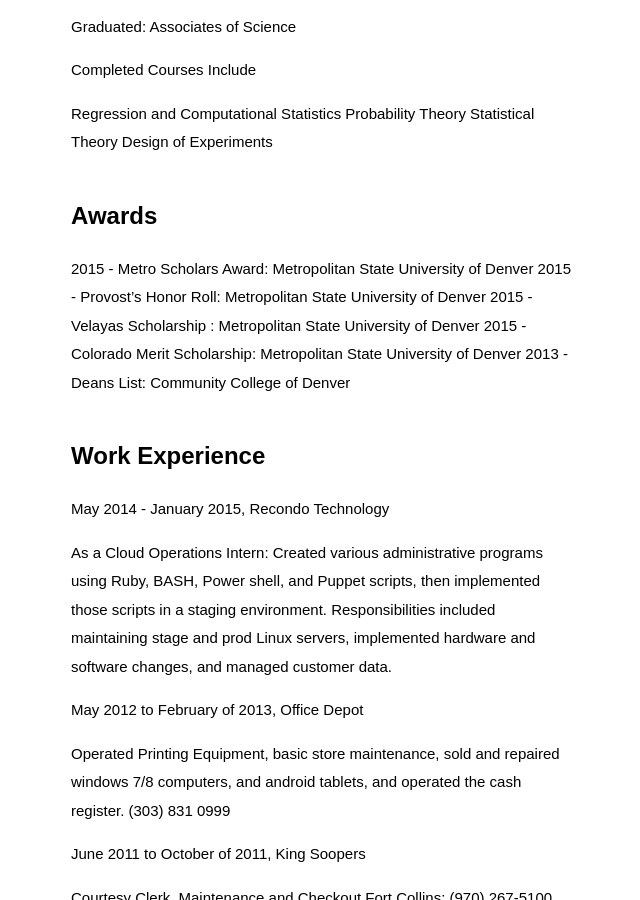
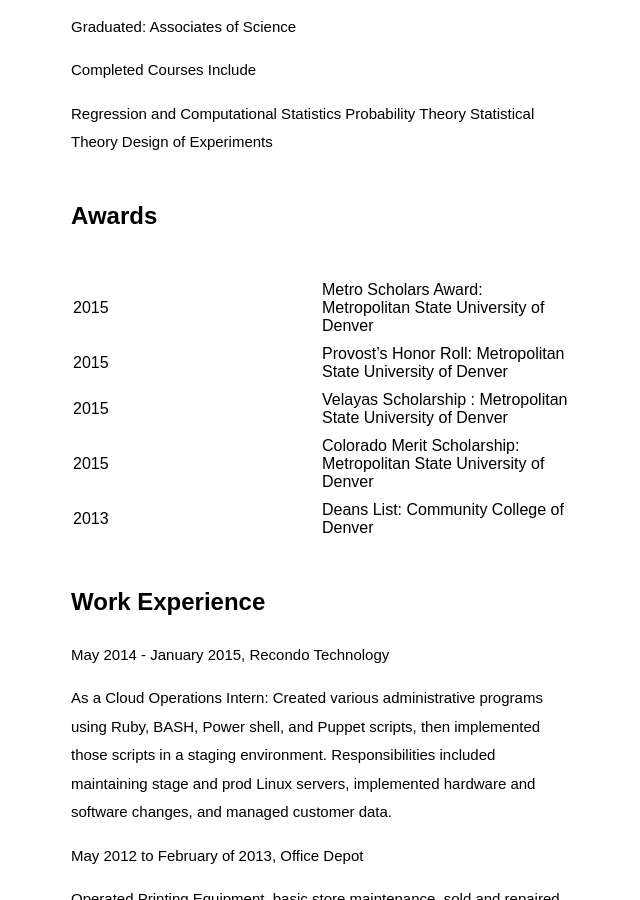
Before and after one commit to rmFlynn/rmflynn.github.io, a Jekyll site: the page built from _posts/2016-01-24-My-Resume.md, in a window 1280 px wide and 900 px high, scrolled down 513 px. Shown: the whole window, without its empty margins (319-959 px from the left). Built offline with Jekyll 4.4.1, drawn with Linux system fonts in a browser that asks for light colours; some web fonts are replaced.

```diff
--- a/_posts/2016-01-24-My-Resume.md
+++ b/_posts/2016-01-24-My-Resume.md
@@ -38,14 +38,11 @@ Design of Experiments
 ## Awards
 
 
-2015 - Metro Scholars Award: Metropolitan State University of Denver
-2015 - Provost’s Honor Roll: Metropolitan State University of Denver
-2015 - Velayas Scholarship : Metropolitan State University of Denver
-2015 - Colorado Merit Scholarship: Metropolitan State University of Denver
-2013 - Deans List: Community College of Denver
-
-
-
+| 2015 | Metro Scholars Award: Metropolitan State University of Denver |
+| 2015 | Provost’s Honor Roll: Metropolitan State University of Denver |
+| 2015 | Velayas Scholarship : Metropolitan State University of Denver |
+| 2015 | Colorado Merit Scholarship: Metropolitan State University of Denver |
+| 2013 | Deans List: Community College of Denver |
 
 
 ## Work Experience
```
